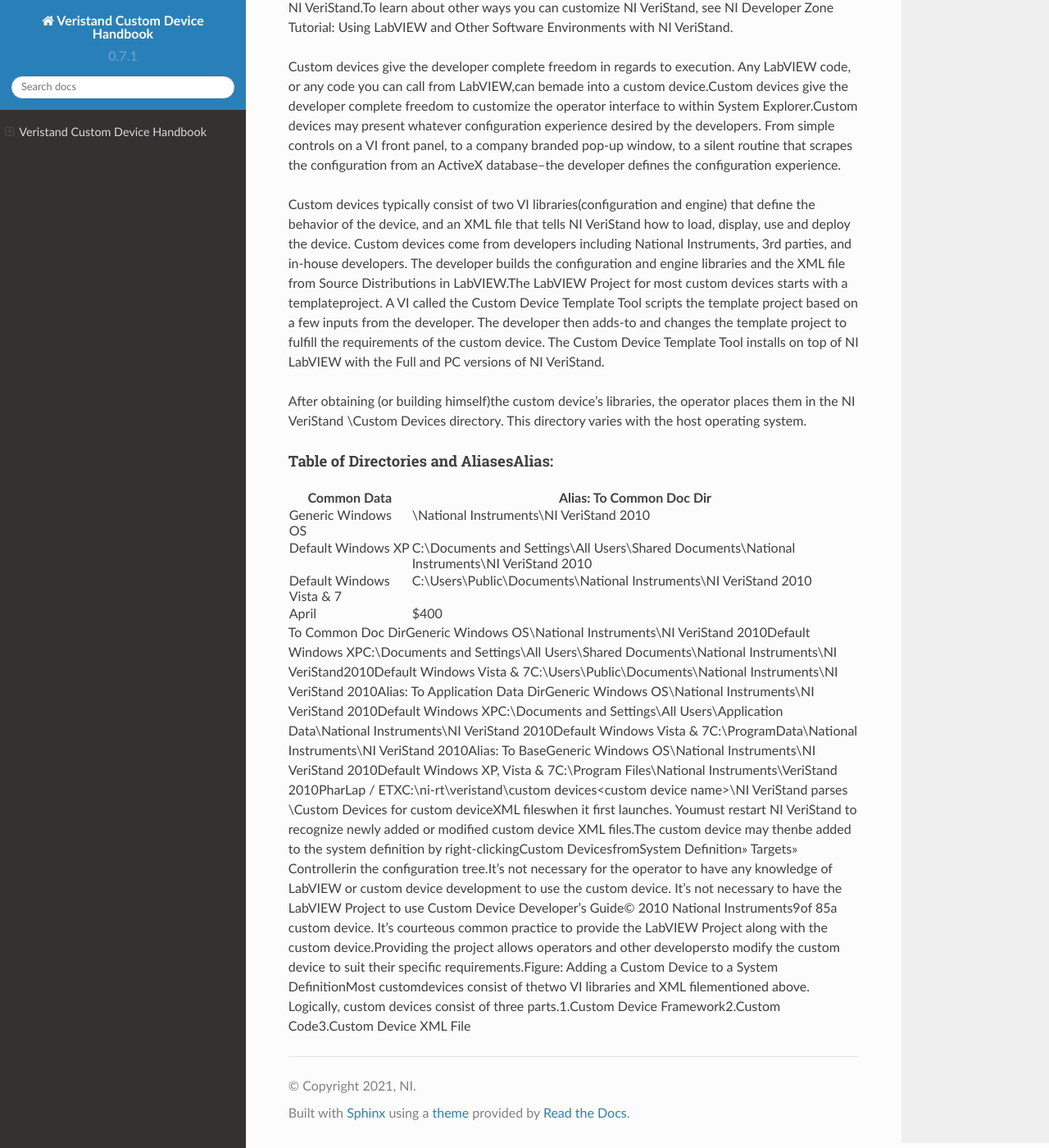
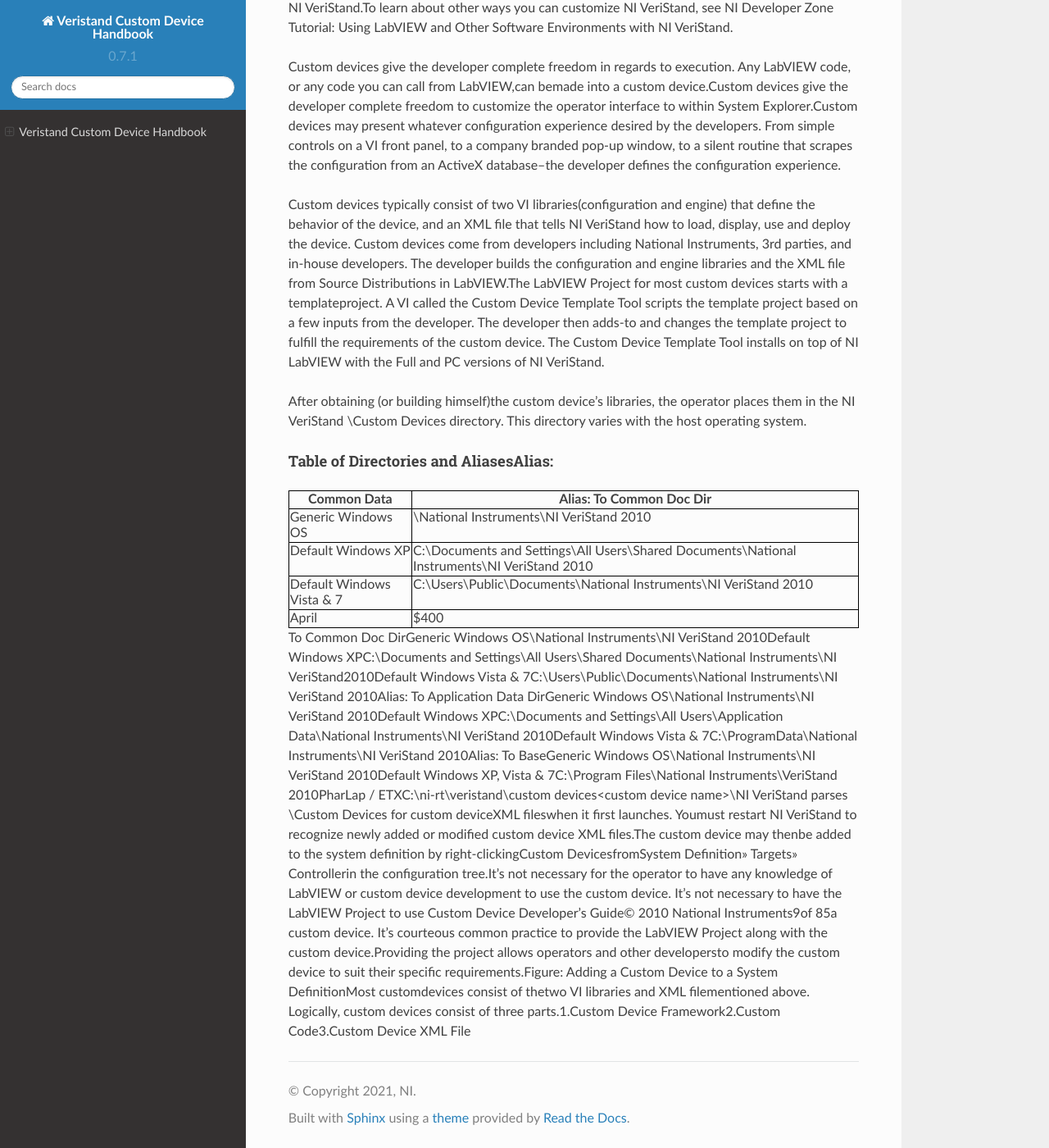
Before and after one commit to ni/niveristand-custom-device-handbook, a Sphinx documentation site: the page built from docs/index.md, in a window 1280 px wide and 1400 px high, scrolled down 1722 px. Shown: the whole window at 82% size. Built offline with Sphinx 7.4.7 and the Read the Docs theme 2.0.0, drawn with Linux system fonts in a browser that asks for light colours.

Commit message:
commit 20

```diff
--- a/docs/index.md
+++ b/docs/index.md
@@ -68,6 +68,14 @@
 
 
 
+<head>
+<style>
+table, th, td {
+  border: 1px solid black;
+}
+</style>
+</head>
+<body>
 
 <table>
 	<tr>
@@ -92,6 +100,8 @@
  	</tr>
 </table>
 
+</body>
+
 
 
 To Common Doc DirGeneric Windows OS<Public Documents>\National Instruments\NI VeriStand 2010Default Windows XPC:\Documents and Settings\All Users\Shared Documents\National Instruments\NI VeriStand2010Default Windows Vista & 7C:\Users\Public\Documents\National Instruments\NI VeriStand 2010<Application Data>Alias: To Application Data DirGeneric Windows OS<Application Data>\National Instruments\NI VeriStand 2010Default Windows XPC:\Documents and Settings\All Users\Application Data\National Instruments\NI VeriStand 2010Default Windows Vista & 7C:\ProgramData\National Instruments\NI VeriStand 2010<Base>Alias: To BaseGeneric Windows OS<Program Files>\National Instruments\NI VeriStand 2010Default Windows XP, Vista & 7C:\Program Files\National Instruments\VeriStand 2010<Custom Device Engine Destination>PharLap / ETXC:\ni-rt\veristand\custom devices\<custom device name>\NI VeriStand parses <Common Data>\Custom Devices for custom deviceXML fileswhen it first launches.  Youmust restart NI VeriStand to recognize newly added or modified custom device XML files.The custom device may thenbe added to the system definition by right-clickingCustom DevicesfromSystem Definition» Targets» Controllerin the configuration tree.It’s not necessary for the operator to have any knowledge of LabVIEW or custom device development to use the custom device.  It’s not necessary to have the LabVIEW Project to use
```
